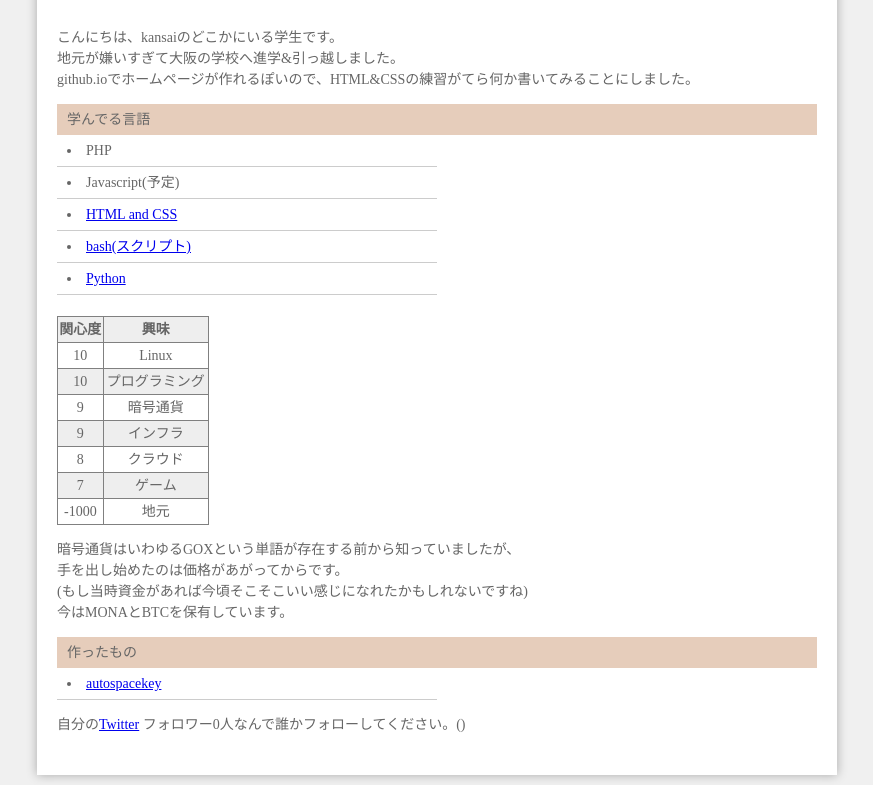
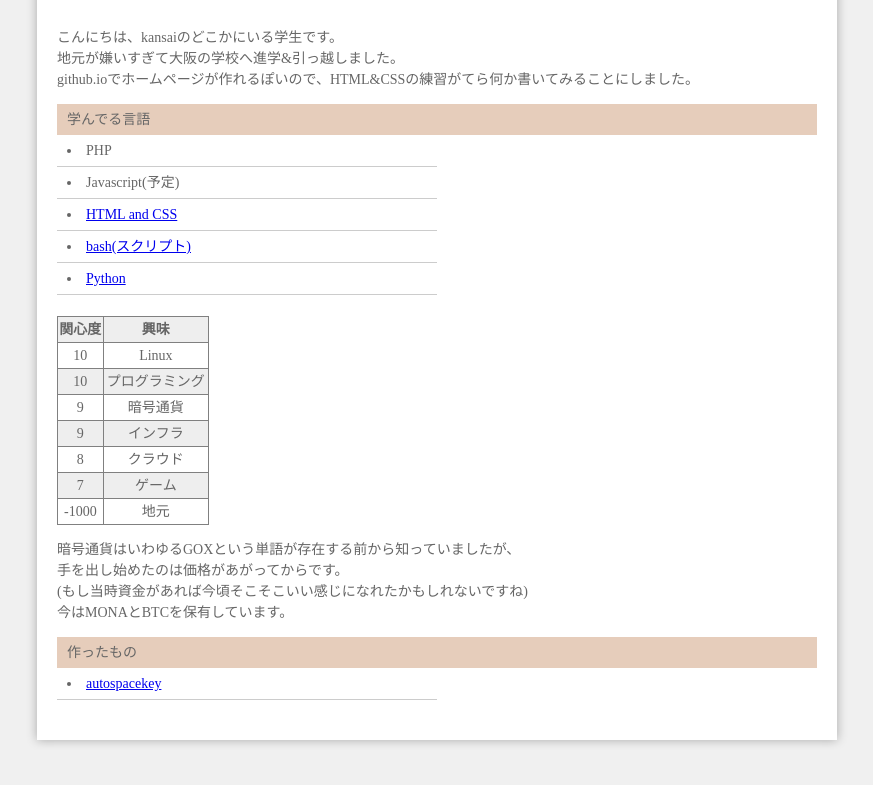
Before and after one commit to kansai-gamer/kansai-gamer.github.io, a plain HTML site: page index.html in a window 1280 px wide. Shown: the part 73-858 px from the top of the page, without its empty margins (203-1076 px from the left). After the commit the page ends 823 px from the top, so only its background shows below. Drawn offline with Linux system fonts and the light colour scheme.

Commit message:
Update index.html

```diff
--- a/index.html
+++ b/index.html
@@ -75,8 +75,6 @@
           <ui class="clearfix">
             <li><a href="https://github.com/kansai-gamer/autospacekey" target="_self">autospacekey</a></li>
         </ui>
-        <p>自分の<a href="https://twitter.com/kansai_gamer" target="_self">Twitter</a> フォロワー0人なんで誰かフォローしてください。()</p>
-    </section>
 </div>
 </body>
 </html>
```
